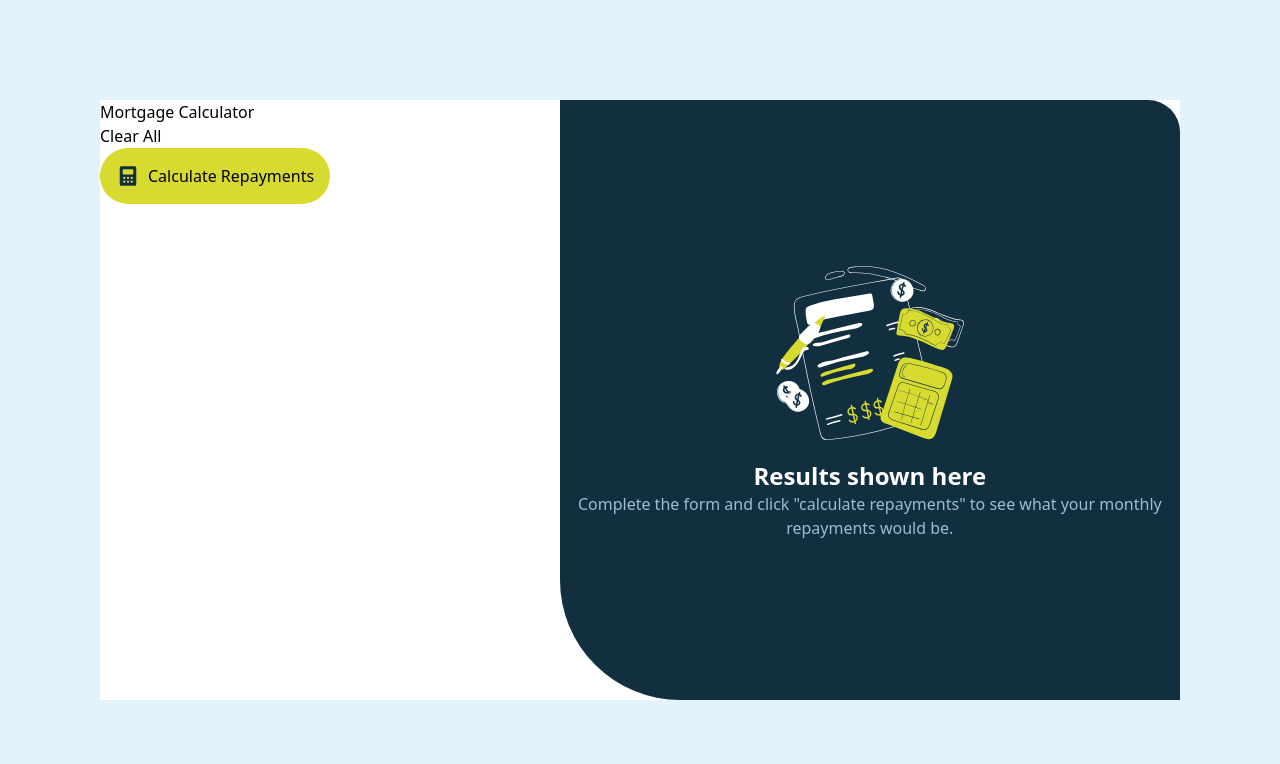
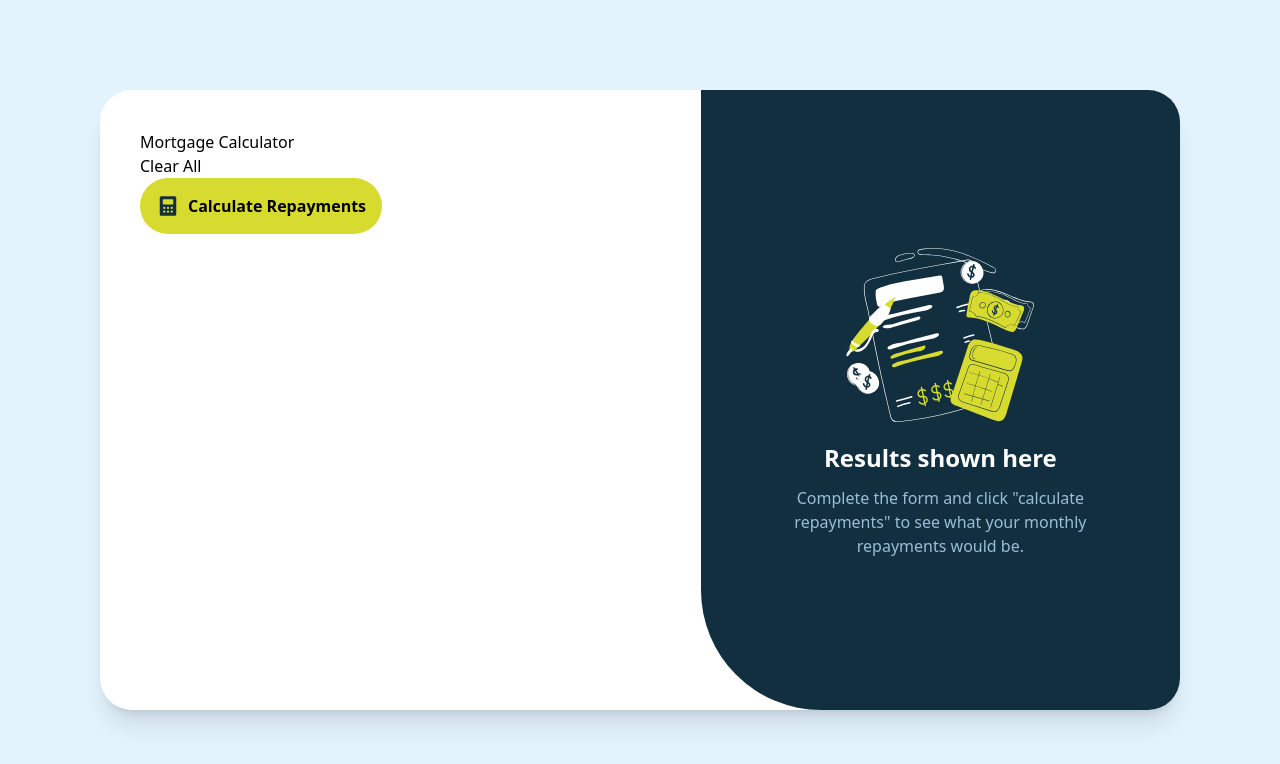
Before and after one commit to Great-kiola/Tailwind-practice, a React (Vite) app in the folder tailwind-frontend/: page /mortgageCalc in a window 1280 px wide. Shown: the top 764 px of the page. Built offline with nearby package versions, Linux system fonts and the light colour scheme; a web font is replaced by a local one.

Commit message:
chore: enhance MortgageCalc layout and styling for better user experience

```diff
--- a/tailwind-frontend/src/components/MortgageCalc.jsx
+++ b/tailwind-frontend/src/components/MortgageCalc.jsx
@@ -5,8 +5,8 @@ import calculator from "../assets/MortgageCalc/images/icon-calculator.svg"
 const MortgageCalc = () => {
   return (
     <div className='bg-SlateMorgageCalc100 h-screen flex items-center justify-center'>
-      <div className='bg-WhiteMortgageCalc w-270 h-150 flex'>
-        <div className='w-200'>
+      <div className='bg-WhiteMortgageCalc w-270 h-155 flex rounded-4xl shadow-xl'>
+        <div className='w-full p-10'>
           <div className='title'>
             <h1>Mortgage Calculator</h1>
             <p><a href="#">Clear All</a></p>
@@ -14,18 +14,18 @@ const MortgageCalc = () => {
 
           <div className='formDiv'></div>
 
-          <button className='bg-LimeMortgageCalc flex gap-2 p-4 rounded-full'>
+          <button className='bg-LimeMortgageCalc flex gap-2 p-4 rounded-full font-bold'>
             <img src={calculator} alt="claculator icon" />
             Calculate Repayments
           </button>
 
         </div>
 
-        <div className='w-full bg-SlateMortgageCalc900 rounded-tr-4xl rounded-bl-[120px] flex justify-center items-center flex-col'>
+        <div className='w-230 bg-SlateMortgageCalc900 rounded-tr-4xl rounded-bl-[120px] flex justify-center items-center flex-col rounded-br-4xl'>
           <img src={illustratioon} alt="" className='w-50'/>
 
           <h1 className='text-WhiteMortgageCalc font-bold text-2xl'>Results shown here</h1>
-          <p className='text-SlateMorgageCalc300 text-center'>Complete the form and click "calculate repayments" to see what your monthly repayments would be. </p>
+          <p className='text-SlateMorgageCalc300 text-center text-md px-16 pt-3'>Complete the form and click "calculate repayments" to see what your monthly repayments would be. </p>
         </div>
       </div>
 
```
